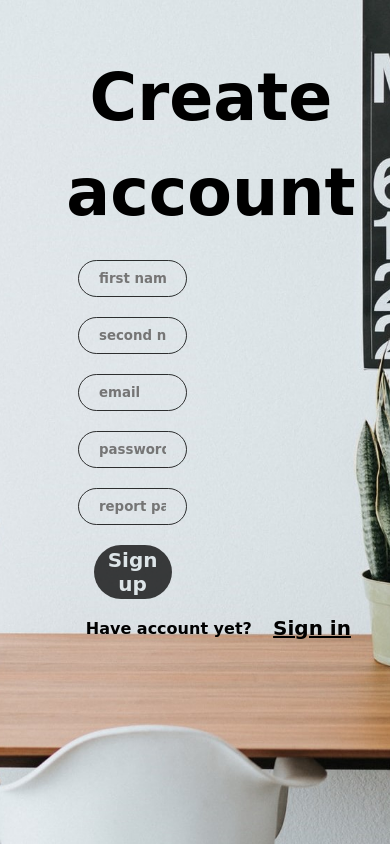
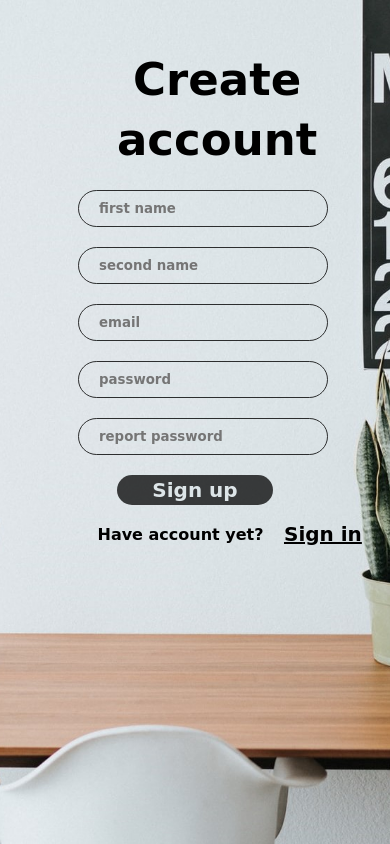
Before and after one commit to SemychTamara/your_calendar, a plain HTML site: page register.html in a window 390 px wide. Drawn offline with Linux system fonts and the light colour scheme; a web font is replaced by a local one.

Commit message:
Update register.css

```diff
--- a/register.css
+++ b/register.css
@@ -71,7 +71,6 @@ button:active{
 }
 .sign_in{
     display: flex;;
-
     margin-left: 22%;
 }
 
@@ -87,3 +86,89 @@ button:active{
     font-size: 20px;
     color: black;
 }
+
+@media screen and (max-width: 975px) {
+    *, *:after, *:before {
+        box-sizing: border-box;
+        padding: 0;
+        margin: 0;
+        transition: .5s ease-in-out;
+    }
+
+    .register h2{
+        font-size: 60px;
+        margin-left: 25%;
+        width: 40%;
+        line-height: 70px;
+    }
+
+    .form_control{
+        width: 60%;
+    }
+
+    .register button{
+        width: 30%;
+        margin-left: 30%;
+    }
+
+    .sign_in{
+        margin-left: 32%;
+    }
+}
+
+@media screen and (max-width: 750px) {
+    *, *:after, *:before {
+        box-sizing: border-box;
+        padding: 0;
+        margin: 0;
+        transition: .5s ease-in-out;
+    }
+
+    .register h2{
+        font-size: 45px;
+        margin-left: 25%;
+        width: 40%;
+        line-height: 60px;
+    }
+
+    .form_control{
+        width: 60%;
+    }
+
+    .register button{
+        width: 40%;
+        margin-left: 25%;
+    }
+
+    .sign_in{
+        margin-left: 28%;
+    }
+
+}
+@media screen and (max-width: 450px) {
+    *, *:after, *:before {
+        box-sizing: border-box;
+        padding: 0;
+        margin: 0;
+        transition: .5s ease-in-out;
+    }
+    .register h2{
+        font-size: 45px;
+        margin-left: 30%;
+        width: 40%;
+        line-height: 60px;
+    }
+
+    .form_control {
+        width: 80%;
+    }
+
+    .register button {
+        width: 40%;
+        margin-left: 30%;
+    }
+
+    .sign_in {
+        margin-left: 25%;
+    }
+}
```
